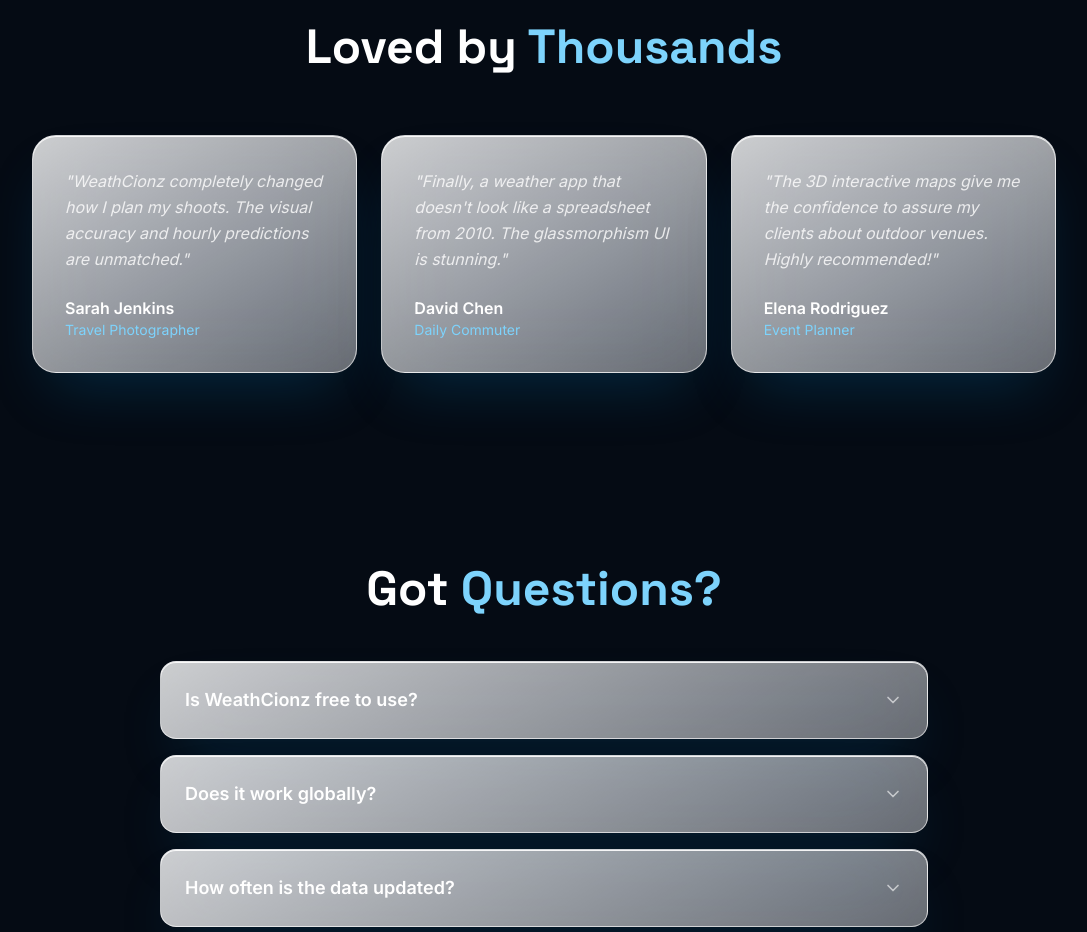
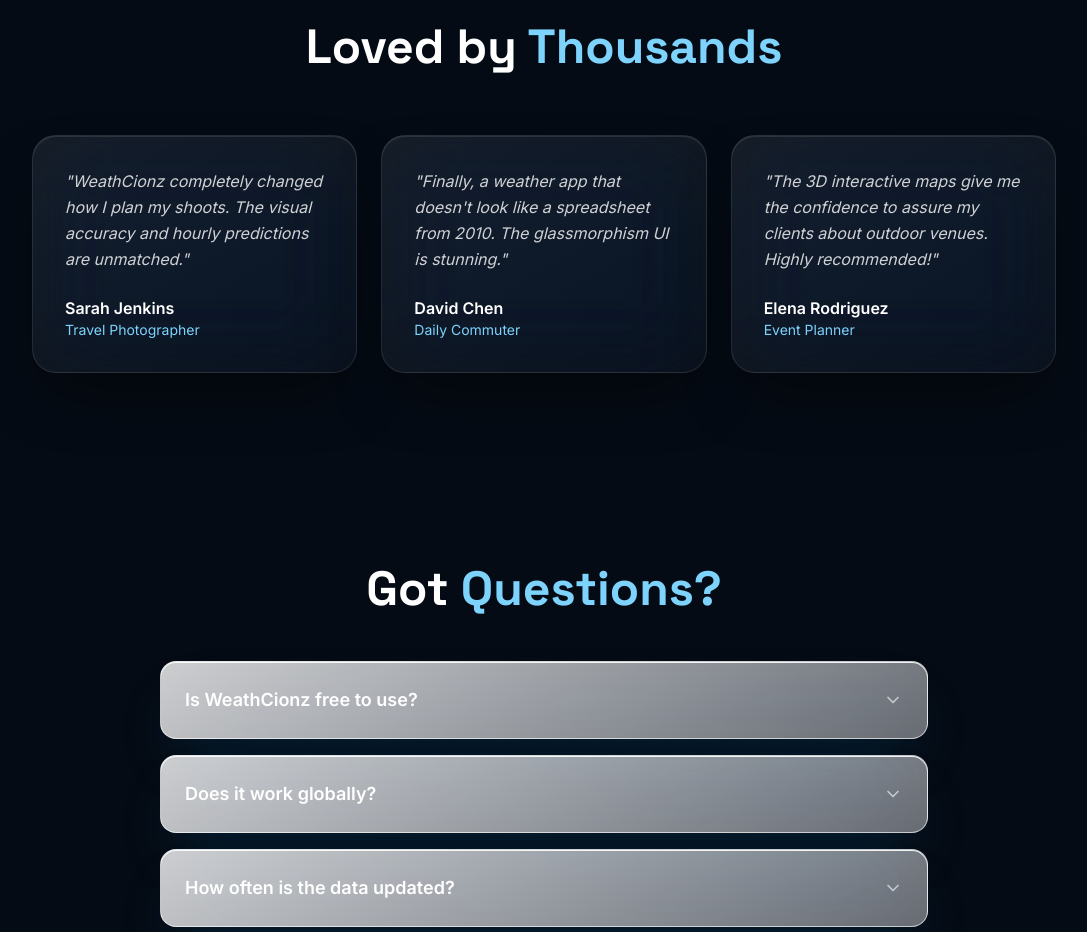
Before and after one commit to brianaryansyah/WeathCionz, a React (Vite) app: page / in a window 1280 px wide. Shown: the part 2640-3572 px from the top of the page, without its empty margins (96-1183 px from the left). Built offline with nearby package versions, Linux system fonts and the light colour scheme; no server answers.

Commit message:
Polish testimonials ui

```diff
--- a/src/pages/LandingPage/Testimonials.jsx
+++ b/src/pages/LandingPage/Testimonials.jsx
@@ -34,9 +34,9 @@ export default function Testimonials() {
               key={i}
               initial={{ opacity: 0, y: 20 }}
               whileInView={{ opacity: 1, y: 0 }}
-              viewport={{ once: true }}
-              transition={{ delay: i * 0.1, duration: 0.5 }}
-              className="glass p-8 rounded-3xl flex flex-col justify-between"
+              viewport={{ once: true, margin: "-100px" }}
+              transition={{ delay: i * 0.05, duration: 0.4 }}
+              className="glass-dark glass-dark-hover p-8 rounded-3xl flex flex-col justify-between"
             >
               <p className="text-white/80 italic mb-6 leading-relaxed">&quot;{t.content}&quot;</p>
               <div>
```
